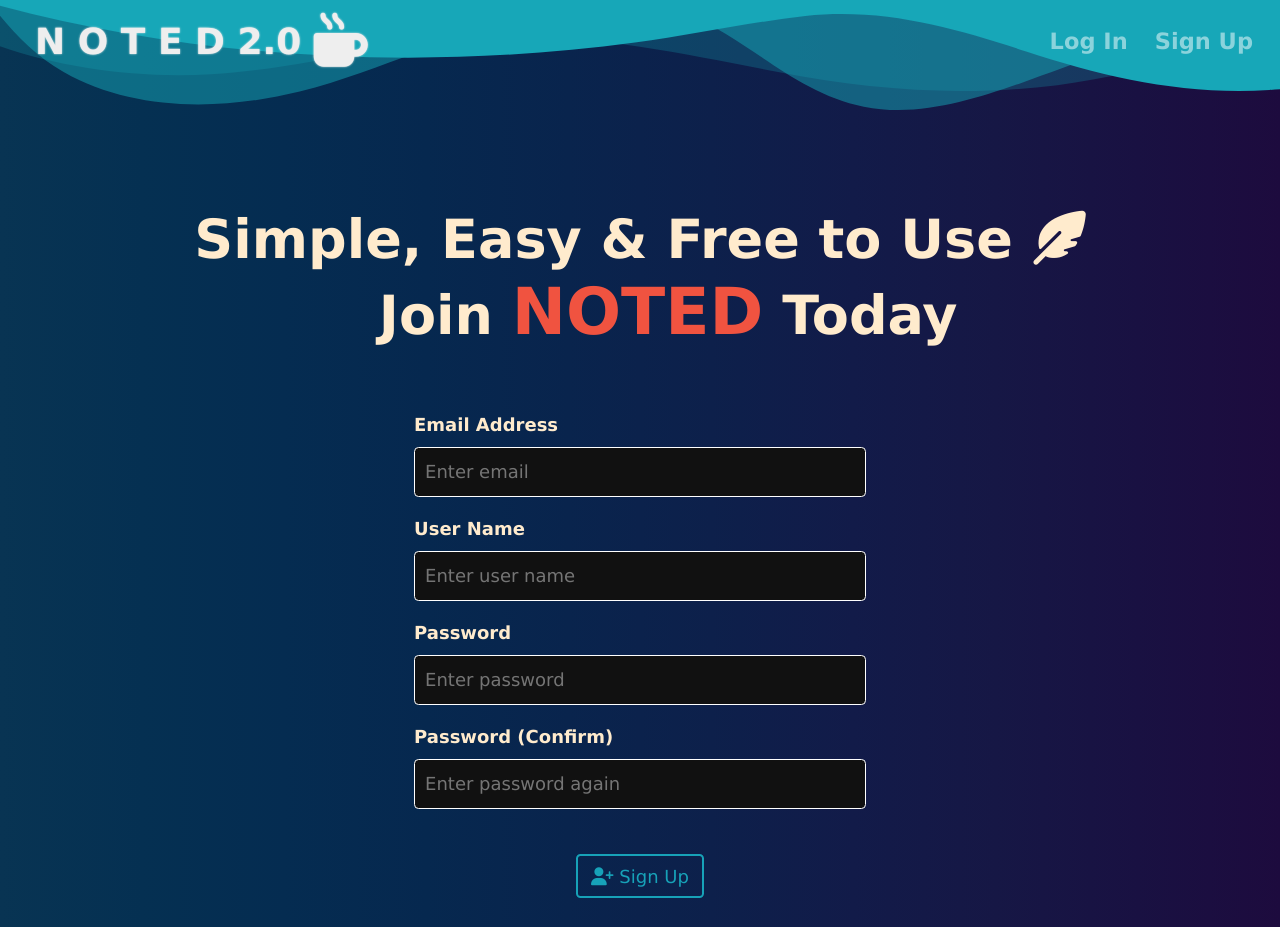
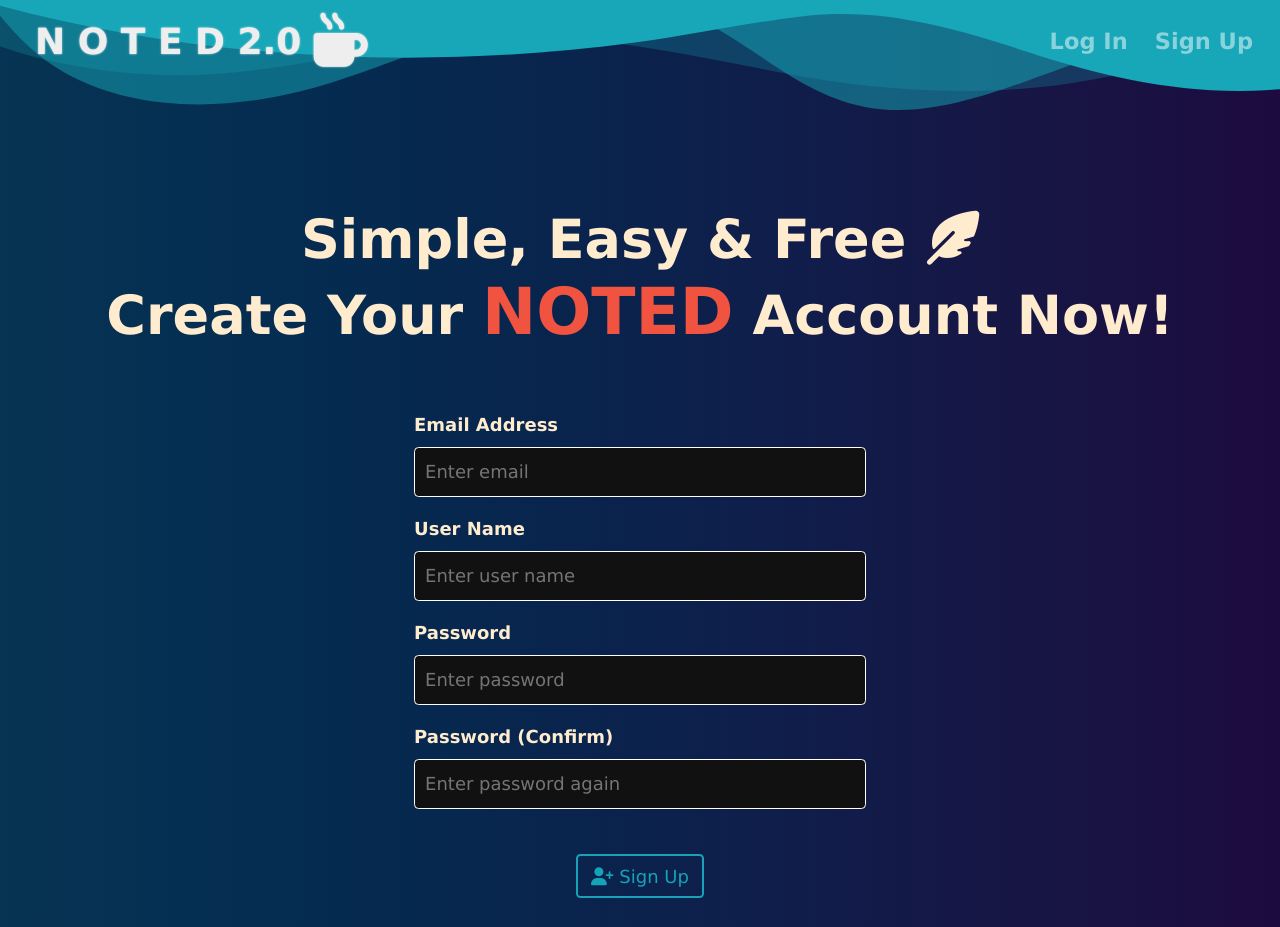
Before and after one commit to Jake079/Full-Stack-Test-App, a Flask app: page /sign-up in a window 1280 px wide. Shown: the top 927 px of the page. Run offline with Flask 3, Linux system fonts and the light colour scheme; some libraries are stand-ins or nearby versions.

Commit message:
Small Tweak

```diff
--- a/Website/Templates/sign_up.html
+++ b/Website/Templates/sign_up.html
@@ -5,7 +5,7 @@
 {% endblock%}
 
 {% block content%}
-<h1 class="login">Simple, Easy & Free to Use <i class="fa-solid fa-feather-pointed"></i></br>&nbsp;&nbsp;&nbsp;Join <span class="high_light">NOTED</span> Today</h1>
+<h1 class="login">Simple, Easy & Free <i class="fa-solid fa-feather-pointed"></i></br>Create Your <span class="high_light">NOTED</span> Account Now!</h1>
 <div class="sign_in_form">
     <form method="POST">
         <div class="form-group">
```
Also changed, not shown: instance/database.db.
